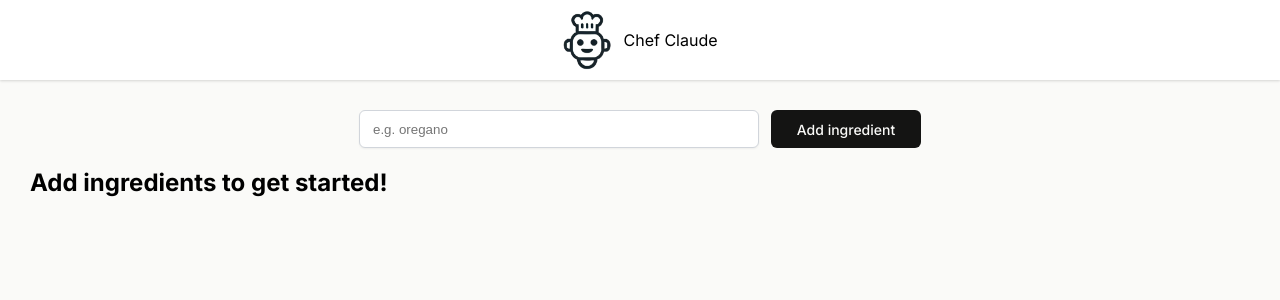
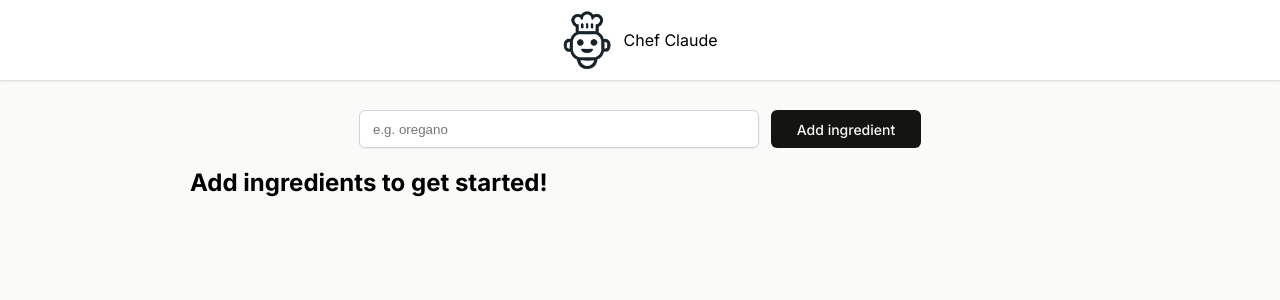
Before and after one commit to soban-amir-qbatch/Chef-Claude, a React (Vite) app: page / in a window 1280 px wide. Shown: the top 300 px of the page. Built offline with nearby package versions, Linux system fonts and the light colour scheme; no server answers; what @huggingface/inference would draw is missing.

Commit message:
max-width

```diff
--- a/src/index.css
+++ b/src/index.css
@@ -28,6 +28,8 @@ header > h1 {
 
 main {
     padding: 30px 30px 10px;
+    max-width: 960px;
+    margin: auto;
 }
 
 .add-ingredient-form {
```
